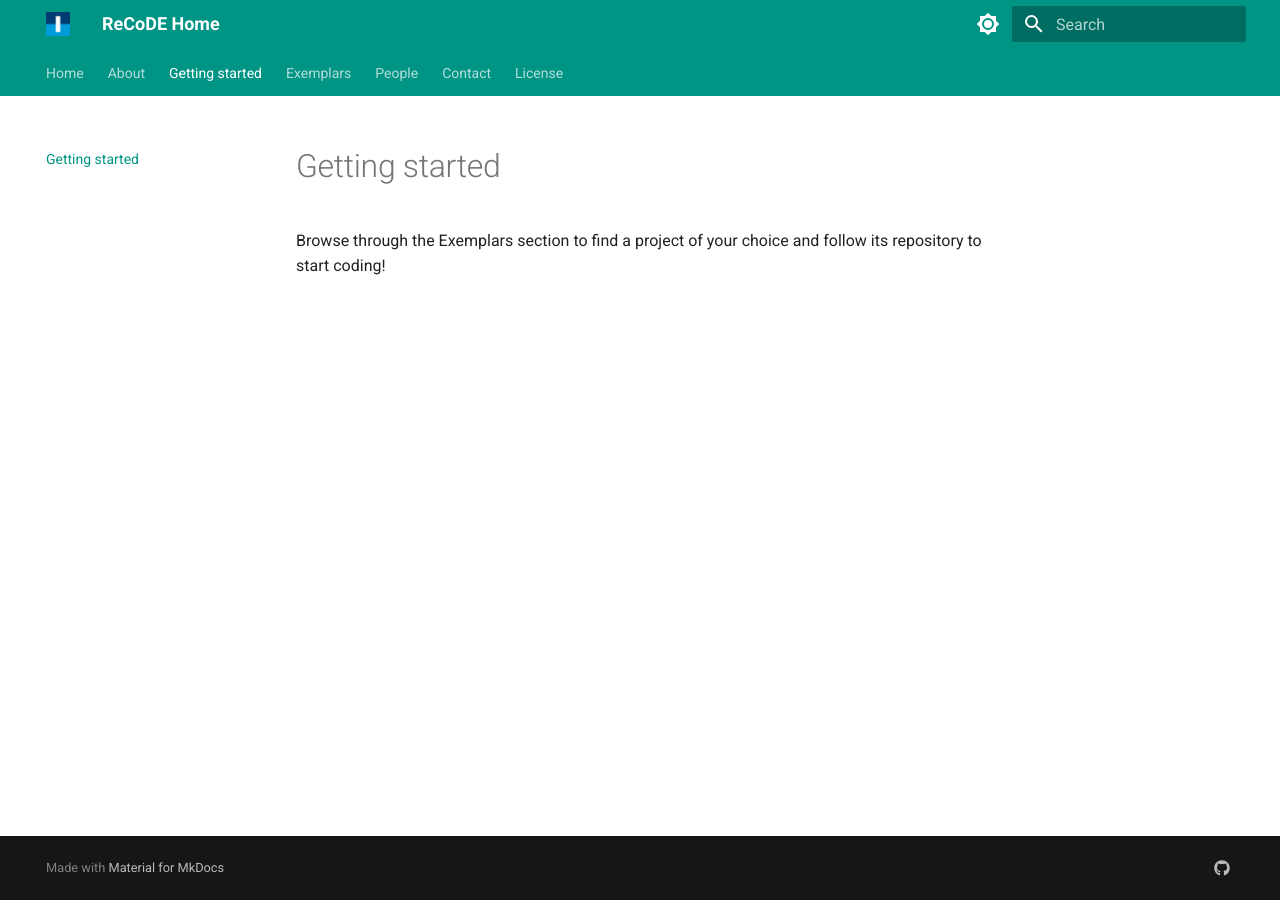
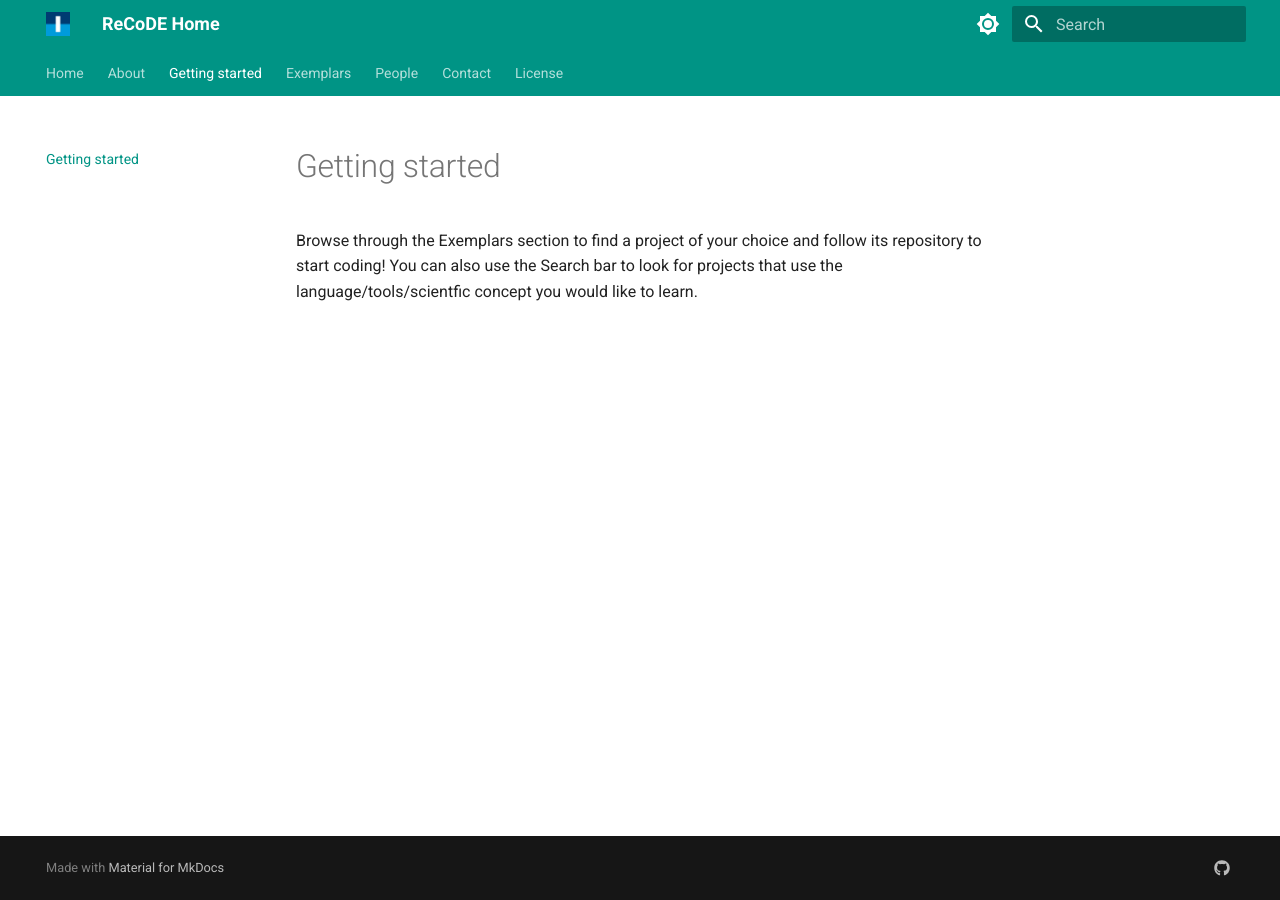
Before and after one commit to ImperialCollegeLondon/ReCoDE-home, an MkDocs documentation site: the page built from docs/getting-started.md, in a window 1280 px wide. Built offline with MkDocs 1.6.1 and Material for MkDocs 9.7.7, drawn with Linux system fonts in a browser that asks for light colours.

Commit message:
Added exemplar photos (except diffusion) and author photos (except 2) and author's name to exemplars

```diff
--- a/docs/getting-started.md
+++ b/docs/getting-started.md
@@ -2,4 +2,4 @@
 title: Getting Started
 ---
 
-Browse through the Exemplars section to find a project of your choice and follow its repository to start coding!
+Browse through the Exemplars section to find a project of your choice and follow its repository to start coding! You can also use the Search bar to look for projects that use the language/tools/scientfic concept you would like to learn.
--- a/docs/stylesheets/extra.css
+++ b/docs/stylesheets/extra.css
@@ -13,6 +13,38 @@
     text-align: center;
 }
 
+.container_org img {
+  width:  428px;
+  height: 286px;
+}
+
+/* Authors Grid */
+/* Four columns side by side */
+.column_aut {
+  float: left;
+  width: 33.3%;
+  margin-bottom: 16px;
+  padding: 0 8px;
+  justify-content: space-around;
+}
+
+/* Add some shadows to create a card effect */
+.card_aut {
+  box-shadow: 4px 4px 8px 0 rgba(0, 0, 0, 0.2);
+  width:  200px;
+  height: 300px;
+  display: flex;
+  flex-direction: column;
+  padding: 0 8px;
+  /* justify-content:space-between; */
+  align-items: center;
+  text-align: center;
+}
+
+.container_aut img {
+  width:  200px;
+  height: 200px;
+}
 
 /* Exemplars Grid */
 
@@ -32,7 +64,7 @@
     outline-style:groove;
     outline-color:rgb(68, 173, 138);
     width:  300px;
-    height: 400px;
+    height: 500px;
     display: flex;
     flex-direction: column;
     padding: 0 8px;
@@ -41,12 +73,17 @@
     text-align: center;
 }
 
+.tools_ex{
+  margin-bottom:-10px;
+}
+
 /* Website Colour Scheme
 [data-md-color-scheme="imperial"] {
   --md-primary-fg-color:        #EE0F0F;
   --md-primary-fg-color--light: #ECB7B7;
   --md-primary-fg-color--dark:  #90030C;
 } */
+
  /* HomePage */
 .bg {
   position: fixed;
```
Also changed, not shown: docs/exemplars/index.md (+15 -10 lines), docs/people.md (+43 -6 lines), docs/projects.md (deleted, +0 -37 lines), docs/authors_photo/bdaniels.png (added), docs/authors_photo/emuller.jpg (added), docs/authors_photo/thodson.jpeg (added), docs/exemplar_images/idms.png (added), docs/exemplar_images/mcmc.png (added), docs/exemplar_images/perceptions.png (added), docs/exemplar_images/rnaseq.png (renamed from docs/exemplar_images/rna_seq.png), 3 other files.
